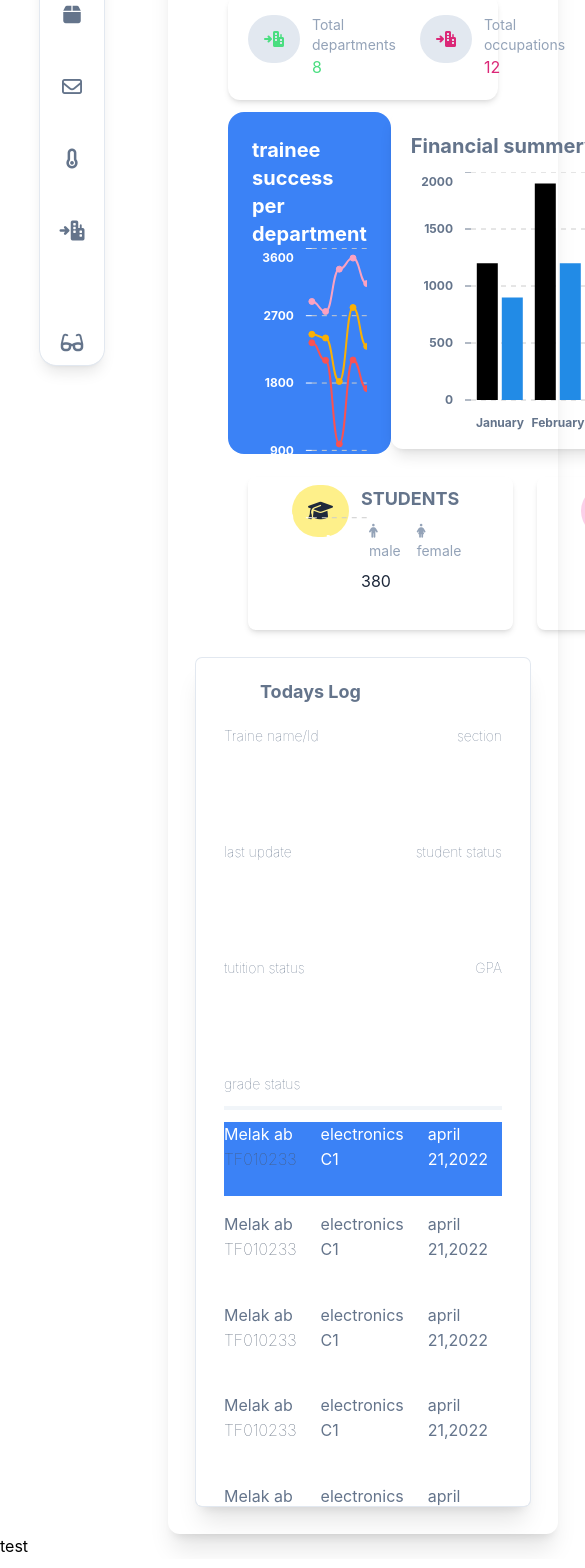
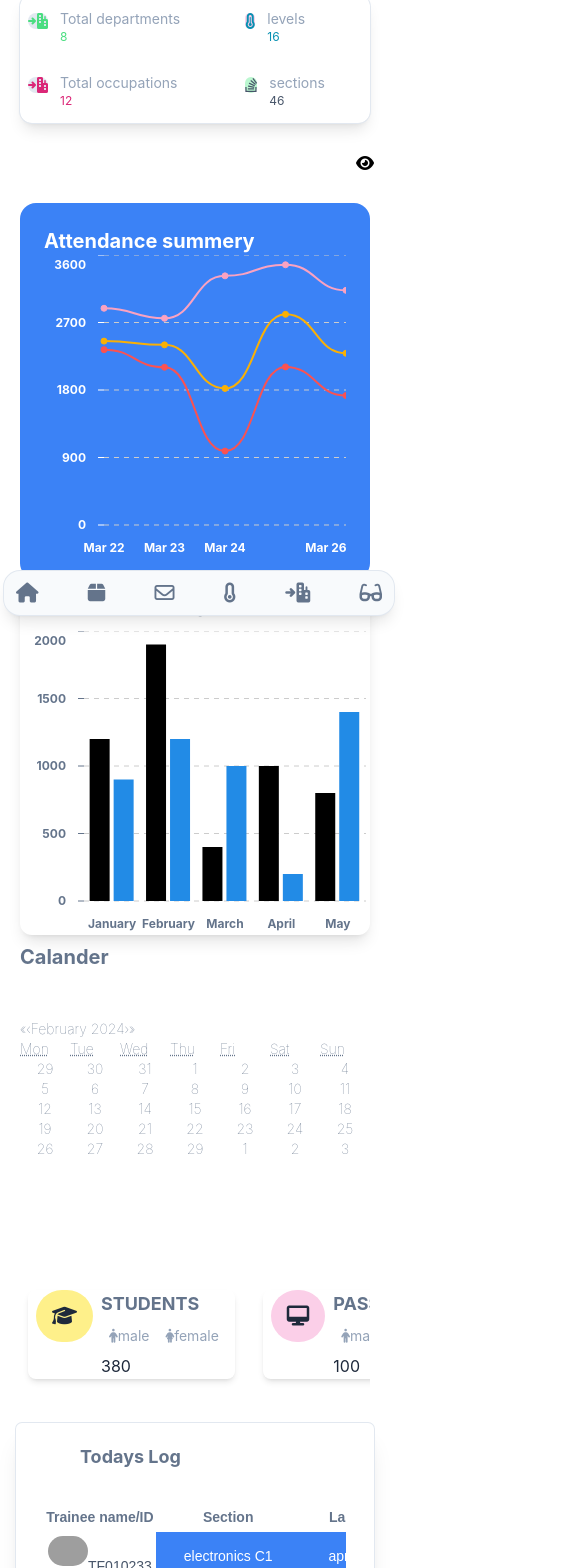
Before and after one commit to Oli-system-development/hahunew, a Next.js app: page /tools/academia in a window 390 px wide. Shown: the part 160-1728 px from the top of the page, 585 px wide, since content can reach past the window. Built offline with nearby package versions, Linux system fonts and the light colour scheme; grey boxes are pictures that could not be loaded.

Commit message:
responsive added to academia module

```diff
--- a/src/app/tools/academia/Dashboard.jsx
+++ b/src/app/tools/academia/Dashboard.jsx
@@ -12,6 +12,7 @@ const Dashboard = () => {
   const [date, setDate] = useState(new Date());
   const [selectedDate, setSelectedDate] = useState(null);
   const [selectedItem, setSelectedItem] = useState(1);
+  const [showChart, setShowChart] = useState(false);
 
   const handleItemClick = (item) => {
     setSelectedItem(item === selectedItem ? null : item);
@@ -37,8 +38,8 @@ const Dashboard = () => {
   };
 
   return (
-    <div className='flex w-full  p-7 mx-32 flex-col gap-4 shadow-xl rounded-xl'>
-      <div className='flex flex-row justify-between'>
+    <div className='flex w-full  p-3 md:px-7 mx-0 md:mx-4 md:ml-20 flex-col gap-8 md:shadow-xl rounded-xl'>
+      <div className='flex w-full flex-row justify-between '>
         <div className='flex text-slate-500 text-xl font-bold'>
           <i className='fa fa-home px-3 pt-1 text-xl'></i> Dashboard
         </div>
@@ -47,52 +48,62 @@ const Dashboard = () => {
         </div>
       </div>
 
-      <div className='flex flex-row mx-8 justify-between'>
-        <div className='flex flex-row gap-6 text-slate-700 shadow-md p-5  rounded-xl w-full justify-around '>
+      <div className='flex  mx-1 md:mx-8 justify-between'>
+        <div className='flex h-32   justify-center md:h-auto md:flex-row gap-7 flex-col flex-wrap overflow-x-scroll md:gap-11 text-slate-700 shadow-lg p-2 md:p-5 ring-1 ring-slate-200   rounded-xl w-full md:justify-around '>
           <span className='flex gap-3 text-green-400'>
             <span>
-              <i className='fa-solid fa-arrow-right-to-city rounded-full bg-slate-200 p-4'></i>
+              <i className='fa-solid fa-arrow-right-to-city rounded-full bg-slate-200 md:p-4'></i>
             </span>
-            <span className='flex flex-col'>
+            <span className='flex flex-col text-xs'>
               <span className='text-sm text-slate-400 '>Total departments</span>
               8
             </span>
           </span>{" "}
           <span className='flex gap-3 text-pink-600'>
             <span>
-              <i className='fa-solid fa-arrow-right-to-city rounded-full bg-slate-200 p-4'></i>
+              <i className='fa-solid fa-arrow-right-to-city rounded-full bg-slate-200 md:p-4'></i>
             </span>
-            <span className='flex flex-col'>
+            <span className='flex flex-col text-xs'>
               <span className='text-sm text-slate-400 '>Total occupations</span>
               12
             </span>
           </span>{" "}
           <span className='flex gap-3 text-cyan-600'>
             <span>
-              <i className='fa-solid fa-temperature-three-quarters rounded-full bg-pink-200 p-4'></i>
+              <i className='fa-solid fa-temperature-three-quarters rounded-full bg-pink-200 md:p-4'></i>
             </span>
-            <span className='flex flex-col'>
+            <span className='flex flex-col text-xs'>
               <span className='text-sm text-slate-400 '>levels</span>
               16
             </span>
           </span>{" "}
           <span className='flex gap-3 text-slate-600'>
             <span>
-              <i className='fa-brands fa-stack-overflow rounded-full bg-green-200 p-4'></i>
+              <i className='fa-brands fa-stack-overflow rounded-full bg-green-200 md:p-4'></i>
             </span>
-            <span className='flex flex-col'>
+            <span className='flex flex-col text-xs'>
               <span className='text-sm text-slate-400 '>sections</span>
               46
             </span>
           </span>
         </div>
       </div>
+      <div
+        className='flex justify-end'
+        onClick={() => setShowChart((prev) => !prev)}
+      >
+        <i className='fa fa-eye'></i>
+      </div>
 
-      <div className='flex flex-row mx-8 justify-between h-[calc(40vh-0rem)] -mt-1'>
-        <div className='flex justify-around flex-row  text-slate-700    rounded-xl w-full  '>
-          <div className='h-[calc(50vh-5rem)] w-96 bg-blue-500 text-white text-xl font-bold p-6 rounded-2xl '>
+      <div
+        className={`${
+          showChart && "hidden"
+        } flex flex-row mx-1 md:mx-8 justify-between`}
+      >
+        <div className='flex justify-around flex-col md:flex-row gap-2 md:gap-10 text-slate-700  md:w-full w-auto sm:w-[calc(50vh-4vh)] rounded-xl   '>
+          <div className='  md:w-96 bg-blue-500 text-white text-xl font-bold p-6 rounded-2xl '>
             <span className='text-white font-bold text-xl '>
-              trainee success per department{" "}
+              Attendance summery
             </span>
             <LineChart
               h={300}
@@ -107,29 +118,26 @@ const Dashboard = () => {
             />
           </div>
 
-          <span className='flex flex-col gap-3 p-5 w-96 shadow-lg rounded-xl text-xl font-bold text-slate-500'>
+          <div className='flex flex-col gap-3 p-1 md:p-6 sm:w-80 md:w-96  shadow-lg rounded-xl text-xl font-bold text-slate-500'>
             <span>Financial summery</span>
             <BarChart
               h={300}
-              w={350}
               data={data}
               dataKey='month'
               series={[
                 { name: "Smartphones", color: "black" },
                 { name: "Laptops", color: "blue.6" },
-                // { name: "Tablets", color: "teal.6" },
               ]}
               tickLine='y'
             />
-          </span>
-
-          <div className='flex gap-3 flex-col'>
+          </div>
+          <div className='flex gap-3 flex-col text-xl sm:w-80 md:w-96 font-bold text-slate-500'>
             <span>Calander</span>
             <div
-              className='w-96 h-96 pt-9'
+              className='md:w-96 h-64 md:h-96 pt-9'
               style={{ border: "  ", borderRadius: 4 }}
             >
-              <div className='flex w-full h-96'>
+              <div className='flex w-full text-sm font-thin md:font-normal h-96'>
                 <Calendar
                   onChange={handleDateClick}
                   value={selectedDate}
@@ -140,9 +148,10 @@ const Dashboard = () => {
           </div>
         </div>
       </div>
-      <div className='flex flex-row mx-8 justify-between -mt-2'>
-        <div className='flex flex-row gap-6 text-slate-700  p-5  rounded-xl w-full justify-around '>
-          <span className='flex gap-3 px-11 py-2 w-96 rounded-lg shadow-md text-slate-800 '>
+
+      <div className='flex  mx-1  justify-between'>
+        <div className='flex h-32   justify-center md:h-auto md:flex-row gap-7 flex-col flex-wrap overflow-x-scroll md:gap-11 text-slate-700  p-2 md:p-5    w-full md:justify-around '>
+          <span className='flex flex-row gap-2 px-2 md:px-11 py-0 md:py-2 md:w-96 rounded-lg shadow-md text-slate-800 '>
             <span>
               <i
                 className='fa fa-graduation-cap rounded-full bg-yellow-200 text-xl p-4 font-bold'
@@ -164,7 +173,7 @@ const Dashboard = () => {
               380
             </span>
           </span>{" "}
-          <span className='flex gap-3 px-11 py-2 w-96 rounded-lg text-slate-900 shadow-md'>
+          <span className='flex flex-row gap-2 px-2 md:px-11 py-0 md:py-2 md:w-96 rounded-lg shadow-md text-slate-800 '>
             <span>
               <i
                 className='fa fa-desktop rounded-full bg-pink-200 text-xl p-4 font-bold'
@@ -186,7 +195,7 @@ const Dashboard = () => {
               100
             </span>
           </span>{" "}
-          <span className='flex gap-3 px-11 py-2 w-96 rounded-lg text-black shadow-md'>
+          <span className='flex flex-row gap-2 px-2 md:px-11 py-0 md:py-2 md:w-96 rounded-lg shadow-md text-slate-800 '>
             <span>
               <i
                 className='fa fa-desktop rounded-full bg-slate-200 text-xl p-4 font-bold'
@@ -214,37 +223,36 @@ const Dashboard = () => {
         <span className='text-lg mx-9 m-5 text-slate-500 font-bold'>
           Todays Log
         </span>
-        <div className='flex flex-row flex-wrap gap-24 text-sm font-thin overflow-x-scroll justify-between'>
+        <div className='table-container overflow-scroll  h-[calc(50vh-1vh)] md:h-[calc(60vh-1vh)] pb-9'>
+          <table>
+            <tbody>
+              <tr className='text-sm font-thin text-slate-500'>
                 {[
-            "Traine name/Id",
-            "section",
-            "last update",
-            "student status",
-            "tutition status",
+                  "Trainee name/ID",
+                  "Section",
+                  "Last Update",
+                  "Student Status",
+                  "Tuition Status",
                   "GPA",
-            "grade status",
+                  "Grade Status",
                   "",
                   "",
-          ].map((tab) => (
-            <span key={tab} className=' text-slate-500 gap-0  '>
-              {tab}
-            </span>
+                ].map((tab, index) => (
+                  <th key={index}>{tab}</th>
                 ))}
-        </div>
-
-        <span className='h-1 bg-slate-100 w-full my-3' />
-        <div className='flex flex-row flex-wrap gap-4 w-full overflow-y-scroll h-96 justify-between'>
+              </tr>
+              <tr className='h-1 bg-slate-100 w-full my-3' />
               {[1, 2, 3, 4, 5, 6, 7, 8, 9, 11, 12, 15, 19].map((item) => (
-            <div
+                <tr
                   key={item}
-              className={`flex  text-slate-500 flex-row gap-6 w-full justify-between cursor-pointer ${
+                  className={`text-sm text-gray-900 cursor-pointer ${
                     item === selectedItem ? "bg-blue-500 text-white" : ""
                   }`}
                   onClick={() => handleItemClick(item)}
                 >
-              <span htmlFor='' className='flex flex-row'>
-                {/* {item}.Melak */}
-                <span>
+                  <td className='w-32 px-1 sm:w-40 md:w-72 py-1 md:py-3'>
+                    <span className='flex flex-row gap-0'>
+                      <span className='w-10'>
                         <Image
                           src='/elsabet.jpeg'
                           alt=''
@@ -255,13 +263,19 @@ const Dashboard = () => {
                       </span>
                       <span className='flex flex-col'>
                         <span>Melak ab </span>
-                  <span className='text-slate-600 font-thin'>TF010233 </span>
+                        <span className='text-slate-600 font-thin'>
+                          TF010233{" "}
                         </span>
                       </span>
-
-              <span>electronics C1</span>
-              <span>april 21,2022</span>
-
+                    </span>
+                  </td>
+                  <td className='w-32 px-7 md:px-1 sm:w-40 md:w-72 py-1 md:py-3'>
+                    electronics C1
+                  </td>
+                  <td className='w-32 px-7 md:px-1 sm:w-40 md:w-72 py-1 md:py-3'>
+                    april 21,2022
+                  </td>
+                  <td className='w-32 px-7 md:px-1 sm:w-40 md:w-72 py-1 md:py-3'>
                     {item === 4 ||
                     item === 3 ||
                     item === 6 ||
@@ -270,8 +284,7 @@ const Dashboard = () => {
                       <button
                         data-modal-hide='default-modal'
                         type='button'
-                  className={`text-slate-400 ring-1 h-5 ring-red-300 rounded-full focus:ring-4 focus:outline-none focus:ring-blue-300 font-medium  text-sm px-5 py-0 `}
-                  // onClick={handlePayrollStatus}
+                        className='text-slate-400 ring-1 h-5 ring-red-300 rounded-full focus:ring-4 focus:outline-none focus:ring-blue-300 font-medium text-sm px-5 py-0'
                       >
                         withdrawn
                       </button>
@@ -279,13 +292,13 @@ const Dashboard = () => {
                       <button
                         data-modal-hide='default-modal'
                         type='button'
-                  className={`text-slate-400  ring-1 h-5 ring-green-300 rounded-full focus:ring-4 focus:outline-none focus:ring-green-300 font-medium  text-sm px-8 -py-3 `}
-                  // onClick={handlePayrollStatus}
+                        className='text-slate-400 ring-1 h-5 ring-green-300 rounded-full focus:ring-4 focus:outline-none focus:ring-blue-300 font-medium text-sm px-8 -py-3'
                       >
-                  active{" "}
+                        active
                       </button>
                     )}
-
+                  </td>
+                  <td className='w-32 px-7 md:px-1 sm:w-40 md:w-72 py-1 md:py-3'>
                     {item === 4 ||
                     item === 3 ||
                     item === 6 ||
@@ -294,8 +307,7 @@ const Dashboard = () => {
                       <button
                         data-modal-hide='default-modal'
                         type='button'
-                  className={`text-slate-400 ring-1 h-5 ring-red-300 rounded-full focus:ring-4 focus:outline-none focus:ring-blue-300 font-medium  text-sm px-5 py-0 `}
-                  // onClick={handlePayrollStatus}
+                        className='text-slate-400 ring-1 h-5 ring-red-300 rounded-full focus:ring-4 focus:outline-none focus:ring-blue-300 font-medium text-sm px-5 py-0'
                       >
                         withdrawn
                       </button>
@@ -303,13 +315,16 @@ const Dashboard = () => {
                       <button
                         data-modal-hide='default-modal'
                         type='button'
-                  className={`text-slate-400  ring-1 h-5 ring-green-300 rounded-full focus:ring-4 focus:outline-none focus:ring-green-300 font-medium  text-sm px-8 -py-3 `}
-                  // onClick={handlePayrollStatus}
+                        className='text-slate-400 ring-1 h-5 ring-green-300 rounded-full focus:ring-4 focus:outline-none focus:ring-blue-300 font-medium text-sm px-8 -py-3'
                       >
                         paid
                       </button>
                     )}
-              <span>3.4</span>
+                  </td>
+                  <td className='w-32 px-7 md:px-1 sm:w-40 md:w-72 py-1 md:py-3'>
+                    3.4
+                  </td>
+                  <td className='w-32 px-7 md:px-1 sm:w-40 md:w-72 py-1 md:py-3'>
                     {item === 4 ||
                     item === 3 ||
                     item === 6 ||
@@ -318,8 +333,7 @@ const Dashboard = () => {
                       <button
                         data-modal-hide='default-modal'
                         type='button'
-                  className={`text-slate-400 ring-1 h-5 ring-red-300 rounded-full focus:ring-4 focus:outline-none focus:ring-blue-300 font-medium  text-sm px-5 py-0 `}
-                  // onClick={handlePayrollStatus}
+                        className='text-slate-400 ring-1 h-5 ring-red-300 rounded-full focus:ring-4 focus:outline-none focus:ring-blue-300 font-medium text-sm px-5 py-0'
                       >
                         incomplete
                       </button>
@@ -327,12 +341,13 @@ const Dashboard = () => {
                       <button
                         data-modal-hide='default-modal'
                         type='button'
-                  className={`text-slate-400  ring-1 h-5 ring-green-300 rounded-full focus:ring-4 focus:outline-none focus:ring-green-300 font-medium  text-sm px-8 -py-3 `}
-                  // onClick={handlePayrollStatus}
+                        className='text-slate-400 ring-1 h-5 ring-green-300 rounded-full focus:ring-4 focus:outline-none focus:ring-blue-300 font-medium text-sm px-8 -py-3'
                       >
                         pass
                       </button>
                     )}
+                  </td>
+                  <td className='w-32 px-7 md:px-1 sm:w-40 md:w-72 py-1 md:py-3'>
                     {item === 4 ||
                     item === 3 ||
                     item === 6 ||
@@ -341,8 +356,7 @@ const Dashboard = () => {
                       <button
                         data-modal-hide='default-modal'
                         type='button'
-                  className={`text-slate-400 ring-1 h-5 ring-red-300 rounded-full focus:ring-4 focus:outline-none focus:ring-blue-300 font-medium  text-sm px-5 py-0 `}
-                  // onClick={handlePayrollStatus}
+                        className='text-slate-400 ring-1 h-5 ring-red-300 rounded-full focus:ring-4 focus:outline-none focus:ring-blue-300 font-medium text-sm px-5 py-0'
                       >
                         pending
                       </button>
@@ -350,18 +364,24 @@ const Dashboard = () => {
                       <button
                         data-modal-hide='default-modal'
                         type='button'
-                  className={`text-slate-400  ring-1 h-5 ring-green-300 rounded-full focus:ring-4 focus:outline-none focus:ring-green-300 font-medium  text-sm px-8 -py-3 `}
-                  // onClick={handlePayrollStatus}
+                        className='text-slate-400 ring-1 h-5 ring-green-300 rounded-full focus:ring-4 focus:outline-none focus:ring-blue-300 font-medium text-sm px-8 -py-3'
                       >
                         checked
                       </button>
                     )}
+                  </td>
+                  <td className='w-32 px-7 md:px-1 sm:w-40 md:w-72 py-1 md:py-3'>
                     <span className='flex flex-col'>
                       <span>zenebech bale </span>
-                <span className='text-slate-600 font-thin'>TF0320032 </span>
+                      <span className='text-slate-600 font-thin'>
+                        TF0320032{" "}
                       </span>
-            </div>
+                    </span>
+                  </td>
+                </tr>
               ))}
+            </tbody>
+          </table>
         </div>
       </div>
     </div>
--- a/src/app/tools/academia/page.jsx
+++ b/src/app/tools/academia/page.jsx
@@ -54,8 +54,8 @@ const Academia = () => {
             </Link>
           </span>
         </div>
-        <div className='flex flex-row w-full mx-10 gap-3'>
-          <div className='flex fixed  flex-col w-16 shadow-lg ring-1 ring-slate-200  overflow-y-scroll gap-7 rounded-2xl'>
+        <div className='flex flex-row  mx-1 md:mx-10 gap-3'>
+          <div className='flex fixed mt-[calc(78vh-1vh)] justify-between md:mt-0 bg-slate-50 z-50 flex-row md:flex-col w-full  md:w-16 shadow-lg ring-1 ring-slate-200   md:gap-7 rounded-2xl'>
             {[
               "fa fa-home",
               "fa fa-box",
@@ -72,7 +72,7 @@ const Academia = () => {
                 <span>
                   <i
                     className={`${icon} p-3 ${
-                      icon === "fa-solid fa-glasses" && "mt-10"
+                      icon === "fa-solid fa-glasses" && "md:mt-10"
                     } text-xl ${
                       iconClickStates[index]
                         ? "bg-blue-500 text-blue-100  rounded-xl"
@@ -92,13 +92,13 @@ const Academia = () => {
               (tab === "fa fa-box" && <Departments />) ||
               (tab === "fa-regular fa-envelope" && <Occupation />) ||
               (tab === "fa-solid fa-temperature-empty" && <Level />) ||
-              (tab === "fa-solid fa-arrow-right-to-city" && <Sections />)||
+              (tab === "fa-solid fa-arrow-right-to-city" && <Sections />) ||
               (tab === "fa-solid fa-glasses" && <Requests />)
             ) /* Missing colon here */
           }
         </div>
       </div>
-      <div className='flex flex-row'>test</div>
+      {/* <div className='flex flex-row'>test</div> */}
     </>
   );
 };
```
Also changed, not shown: src/app/tools/academia/departments/AddDepartment.jsx (+30 -43 lines), src/app/tools/academia/departments/page.jsx (+43 -48 lines), src/app/tools/academia/occupation/page.jsx (+154 -85 lines). Lines whose indentation alone changed are shown as unchanged.
